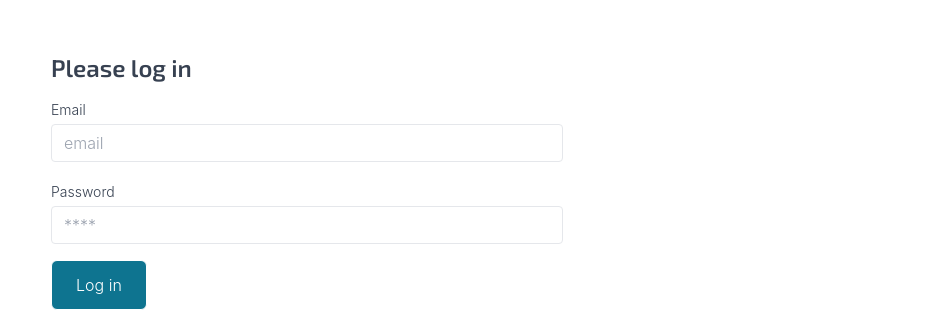
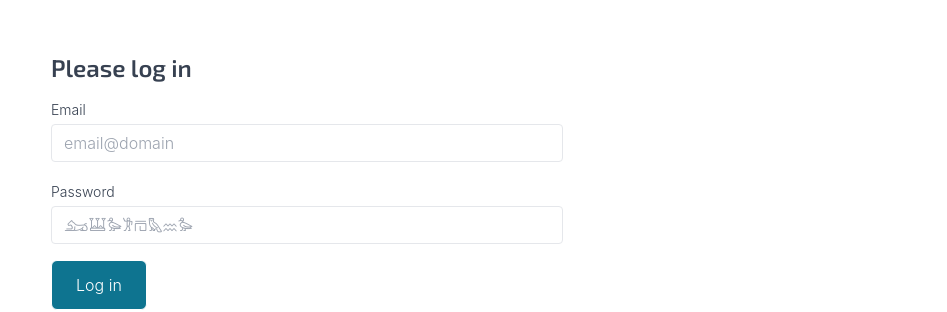
Before and after one commit to michaelsnook/michaelsnook.com, a Next.js app: page /login in a window 1280 px wide. Shown: the part 139-451 px from the top of the page, without its empty margins (333-1280 px from the left). Built offline with nearby package versions, Linux system fonts and the light colour scheme; no server answers.

Commit message:
Improve login page (add ducks)

```diff
--- a/components/LoginForm.js
+++ b/components/LoginForm.js
@@ -82,7 +82,7 @@ export default function Login({ asModal }) {
                   className={errors.email ? 'border-red-600' : ''}
                   tabIndex="1"
                   type="slug"
-                  placeholder="email"
+                  placeholder="email@domain"
                 />
               </div>
               <div>
@@ -94,7 +94,7 @@ export default function Login({ asModal }) {
                   className={errors.password ? 'border-red-600' : ''}
                   tabIndex="2"
                   type="password"
-                  placeholder="****"
+                  placeholder="𐦖𐦊𐦉𐦚𐦂𐦖𐦓𐦐"
                 />
               </div>
               <div>
```
